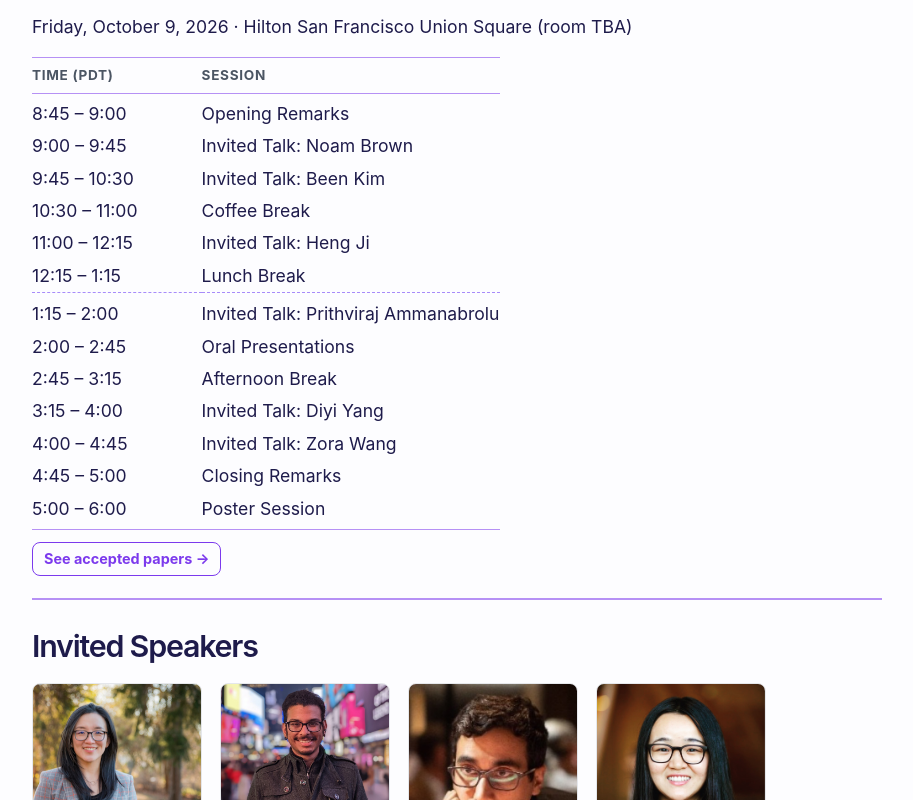
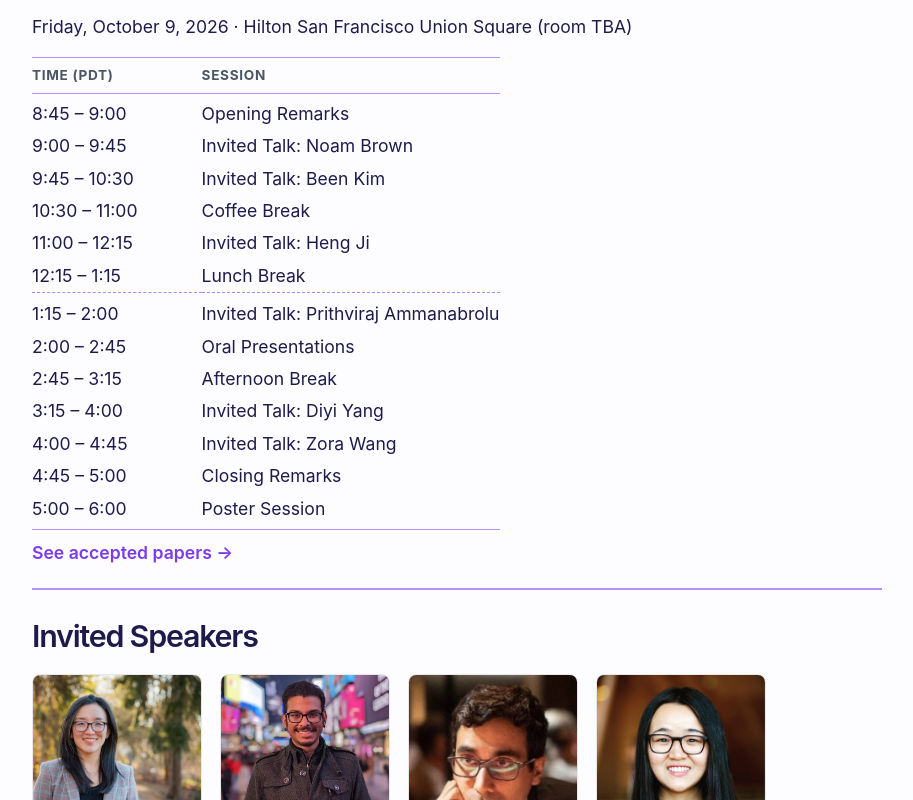
Before and after one commit to learning-situated-interaction/learning-situated-interaction.github.io, a React (Vite) app: page / in a window 1280 px wide. Shown: the part 737-1537 px from the top of the page, without its empty margins (183-1096 px from the left). Built offline with nearby package versions, Linux system fonts and the light colour scheme.

Commit message:
Show accepted papers link as plain text
Co-Authored-By: Claude Opus 5.5 <noreply@anthropic.com>

```diff
--- a/src/main.jsx
+++ b/src/main.jsx
@@ -118,7 +118,7 @@ function App() {
             </table>
             <a
               href="#accepted-papers"
-              className="btn btn-outline btn-sm schedule-papers-link"
+              className="schedule-papers-link"
               onClick={() => setPaperTab('accepted')}
             >
               See accepted papers →
--- a/src/styles.css
+++ b/src/styles.css
@@ -577,9 +577,14 @@ a.logistics-item:hover {
 
 .schedule-papers-link {
   display: inline-block;
-  margin-top: 12px;
-  border-color: var(--accent);
+  margin-top: 10px;
+  font-weight: 600;
   color: var(--accent);
+  text-decoration: none;
+}
+
+.schedule-papers-link:hover {
+  text-decoration: underline;
 }
 
 .badge-closed {
```
